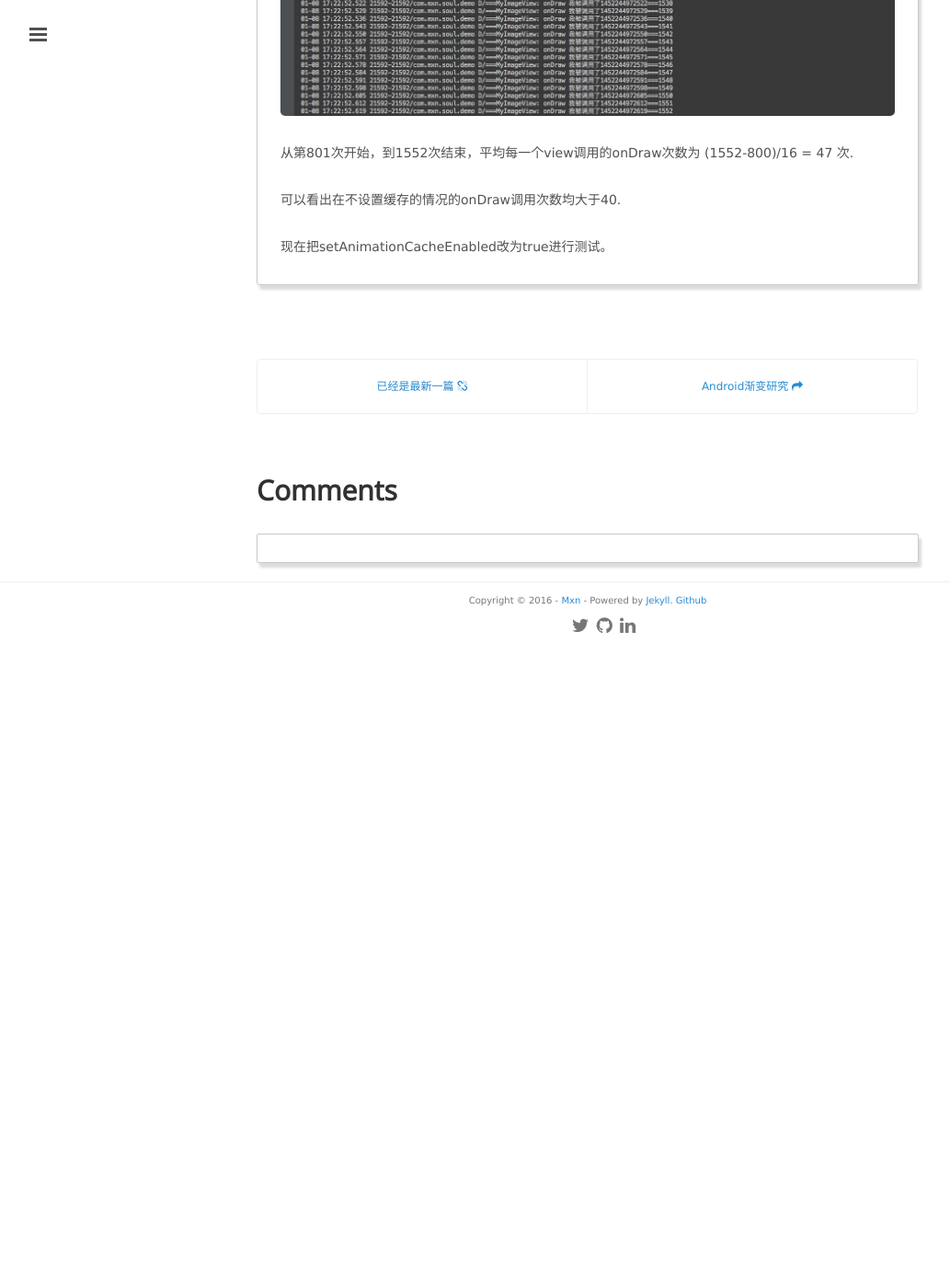
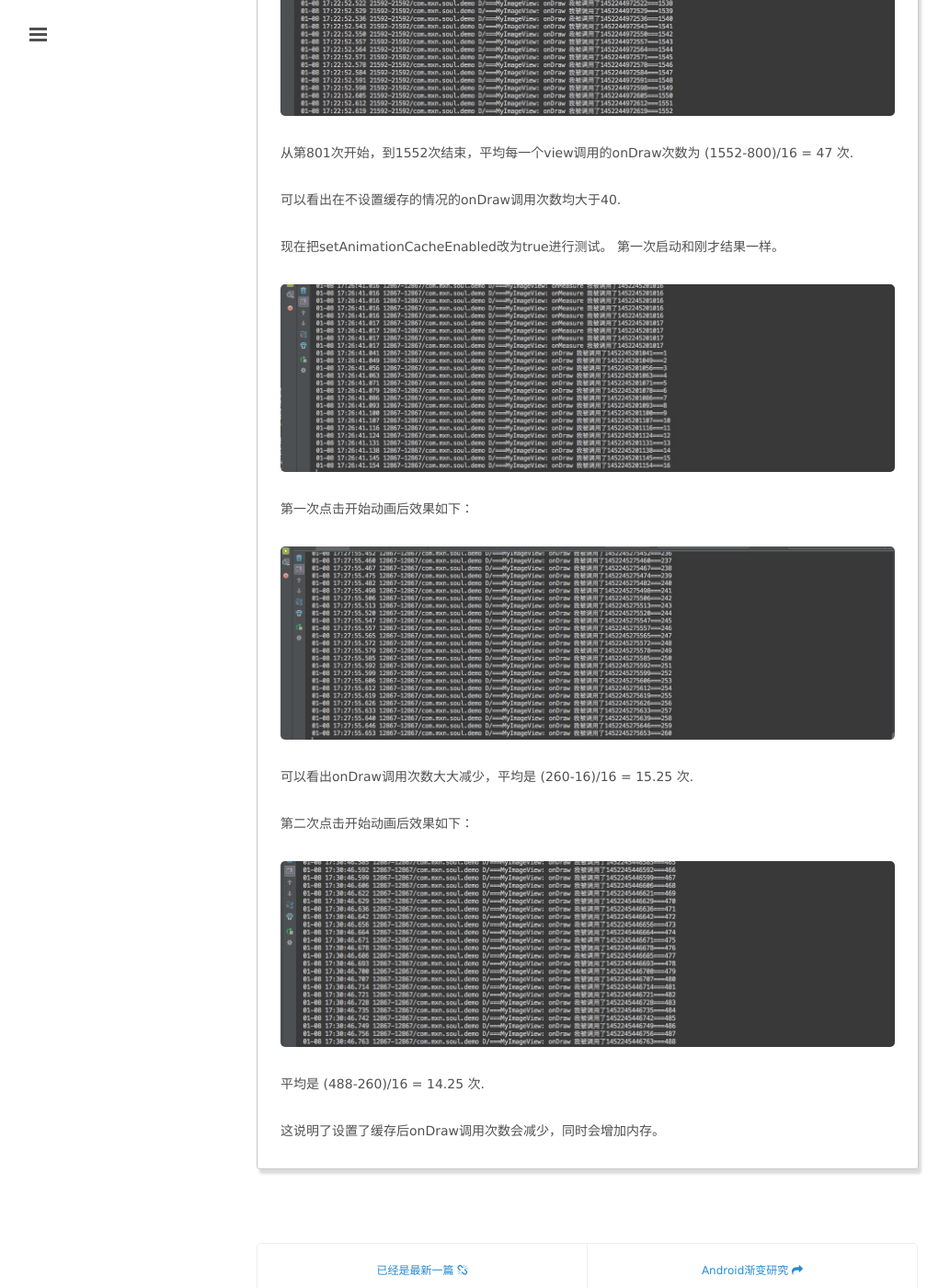
Before and after one commit to mxn21/mxn21.github.io, a Jekyll site: the page built from _posts/2016-1-5-DrawingCache解析.md, in a window 1280 px wide and 1400 px high, scrolled down 13784 px. Shown: the whole window at 92% size, without its empty margins (1-1034 px from the left). Built offline with Jekyll 4.4.1, drawn with Linux system fonts in a browser that asks for light colours; Markdown is read by kramdown in place of the engine named in the settings; comment, search, counter and statistics services are not loaded; before the commit the page ends 14489 px from its top, so only the background shows below that.

Commit message:
35435345

```diff
--- a/_posts/2016-1-5-DrawingCache解析.md
+++ b/_posts/2016-1-5-DrawingCache解析.md
@@ -495,3 +495,20 @@
 可以看出在不设置缓存的情况的onDraw调用次数均大于40.
 
 现在把setAnimationCacheEnabled改为true进行测试。
+第一次启动和刚才结果一样。
+
+![](https://raw.githubusercontent.com/mxn21/mxn21.github.io/master/public/img/img149.png)
+
+第一次点击开始动画后效果如下：
+
+![](https://raw.githubusercontent.com/mxn21/mxn21.github.io/master/public/img/img150.png)
+
+可以看出onDraw调用次数大大减少，平均是 (260-16)/16 = 15.25 次.
+
+第二次点击开始动画后效果如下：
+
+![](https://raw.githubusercontent.com/mxn21/mxn21.github.io/master/public/img/img151.png)
+
+平均是 (488-260)/16 = 14.25 次.
+
+这说明了设置了缓存后onDraw调用次数会减少，同时会增加内存。
```
Also changed, not shown: public/img/img149.png (added), public/img/img150.png (added), public/img/img151.png (added).
